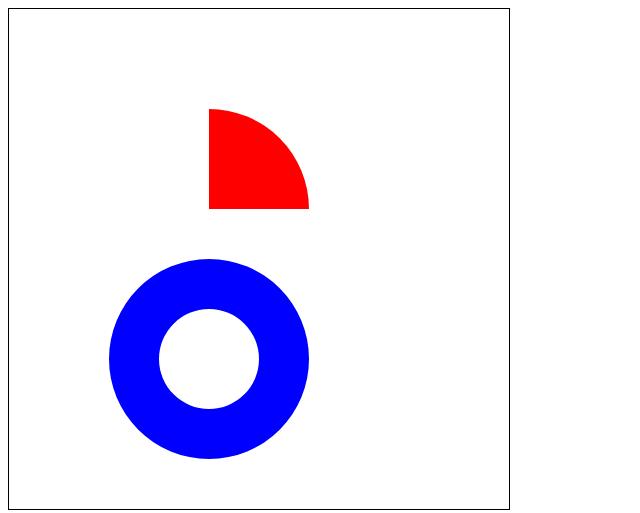
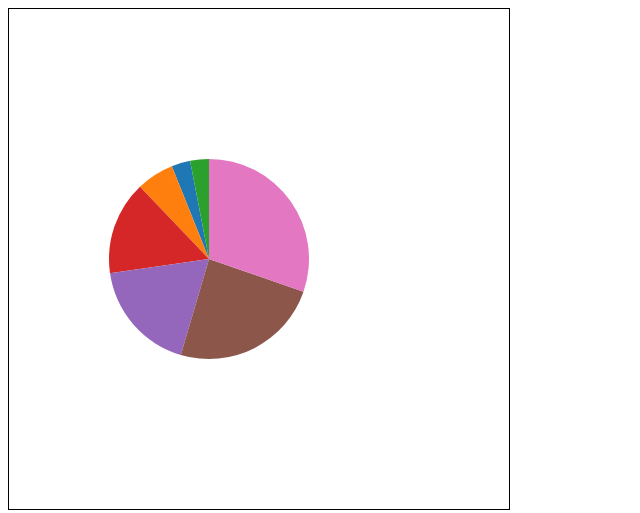
Before and after one commit to Trewaters/blypto-ex, a website: page blypto-ex/index.html in a window 1280 px wide. Shown: the whole page, without its empty margins (0-640 px from the left). Drawn offline with nearby package versions, Linux system fonts and the light colour scheme.

Commit message:
pie generator added

```diff
--- a/blypto-ex/index.html
+++ b/blypto-ex/index.html
@@ -1,28 +1,15 @@
 <!DOCTYPE html>
 <html>
   <head>
-<meta name="description" content="Arc Generator Demo">
-    <title>Arc generator Demo</title>
+<meta name="description" content="Pie Generator Demo">
+    <title>Pie Generator Demo</title>
     <script src="https://d3js.org/d3.v4.min.js"></script>
   </head>
   <body>
     <script>
       var width = 500;
       var height = 500;
-      var fullAngle = 2 * Math.PI;
-
-      var arc1 = d3.arc()
-          .innerRadius(0)
-          .outerRadius(100)
-          .startAngle(0)
-          .endAngle(fullAngle / 4);
-
-      var arc2 = d3.arc()
-          .innerRadius(50)
-          .outerRadius(100)
-          .startAngle(0)
-          .endAngle(fullAngle);
-
+      var color = d3.scaleOrdinal(d3.schemeCategory10);
 
       var svgContainer = d3.select("body")
         .append("svg")
@@ -30,20 +17,22 @@
           .attr("height", height)
           .style("border", "1px solid");
 
-      var group1 = svgContainer.append("g");
-      var group2 = svgContainer.append("g");
+      var data = [1, 2, 1, 5, 6, 8, 10];
 
-      group1.append("path")
-          .attr("d", arc1())
-          .attr("fill", "red");
+      var arc = d3.arc()
+          .outerRadius(100)
+          .innerRadius(0);
 
-       group2.append("path")
-          .attr("d", arc2())
-          .attr("fill", "blue");
+      var group = svgContainer.append("g")
+          .attr("transform", "translate(" + 200 + "," + 250 + ")")
 
-       group1.attr("transform", "translate(" + 200 + "," + 200 + ")");
-       group2.attr("transform", "translate(" + 200 + "," + 350 + ")");
+      var arcs = d3.pie()(data);
 
+      arcs.forEach(function(d, i) {
+        group.append("path")
+            .attr("d", arc(d))
+            .attr("fill", color(i));
+      });
     </script>
   </body>
 </html>
```
